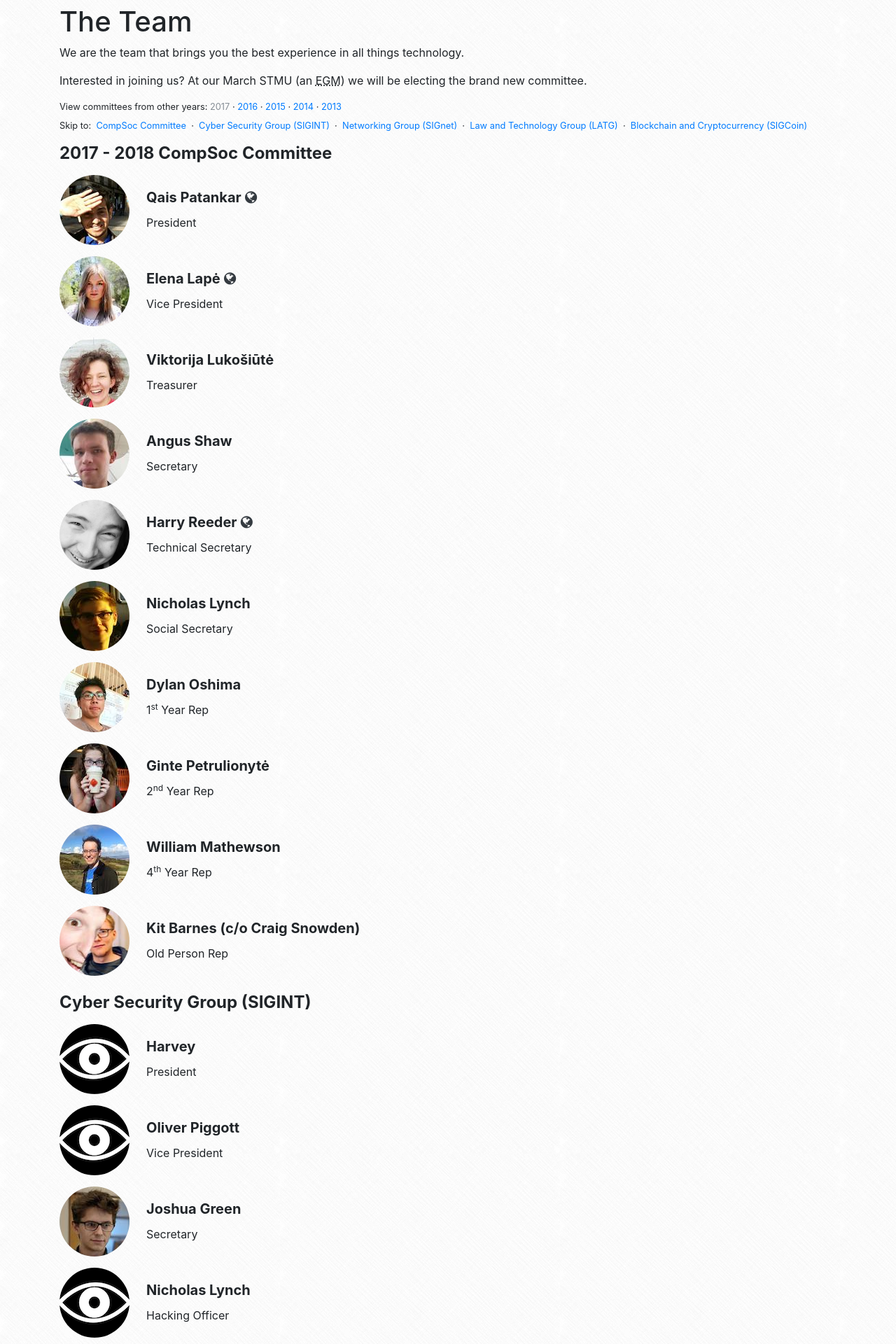
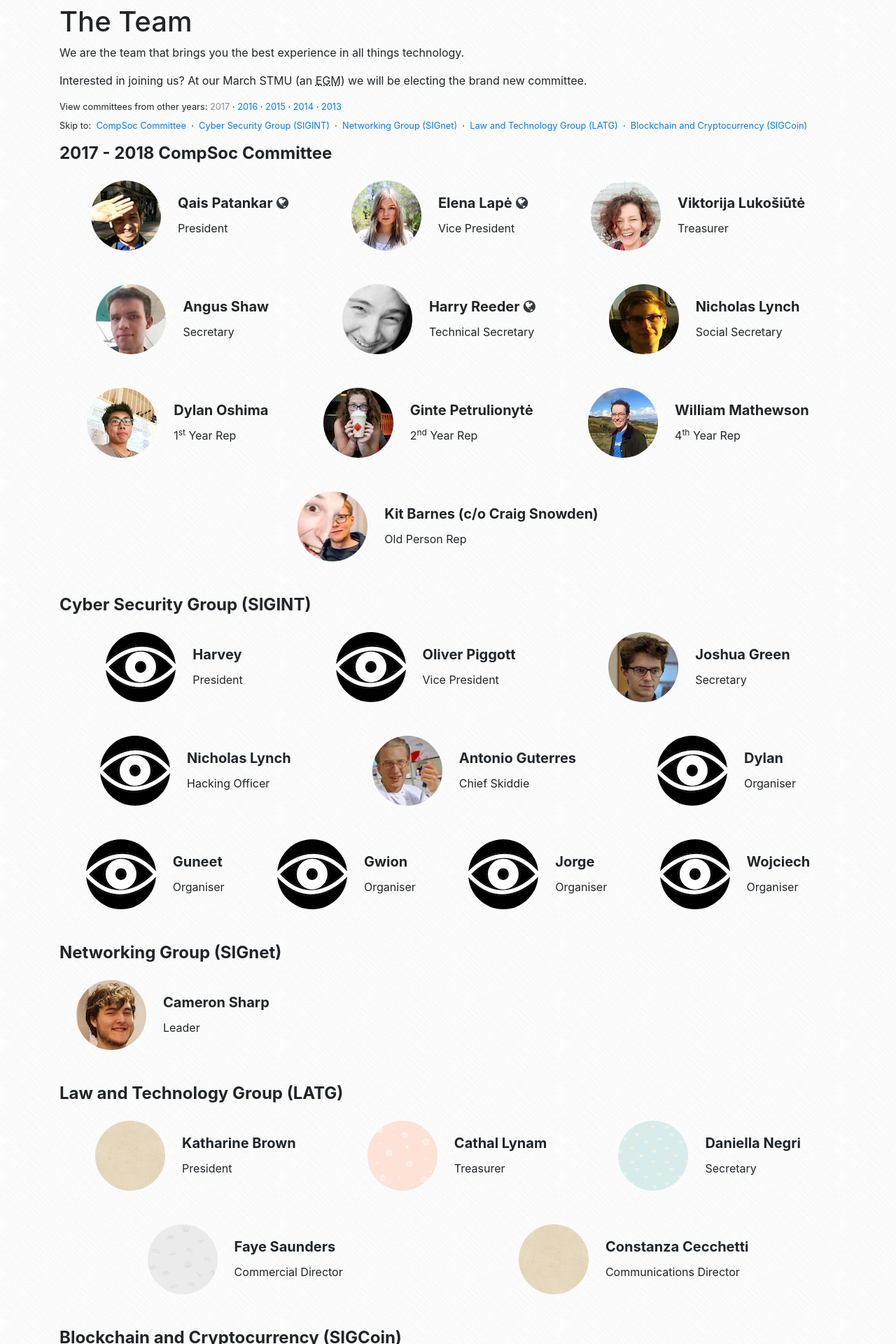
Before and after one commit to compsoc-edinburgh/website, a Jekyll site: the page built from _pages/team.html, in a window 1280 px wide. Shown: the part 352-2272 px from the top of the page at 70% size. Built offline with Jekyll 4.4.1, drawn with Linux system fonts in a browser that asks for light colours; nearby versions of some CDN libraries.

Commit message:
improve team page

```diff
--- a/_pages/team.html
+++ b/_pages/team.html
@@ -71,9 +71,9 @@
 							{% endif %}
 						</div>
 
-						<div class="d-flex flex-column align-items-baseline">
+						<div class="d-flex flex-wrap justify-content-around align-items-baseline">
 							{% for member in team.members %}
-								<span class='d-flex justify-content-center justify-content-md-start mt-3'>
+								<span class='d-flex justify-content-center justify-content-md-start m-4'>
 									{% if member.img %}
 										<img src="/static/img/team/{{ member.img }}" width=100 height=100 class="team-avatar" alt="{{ member.name }}">
 									{% else %}
```
